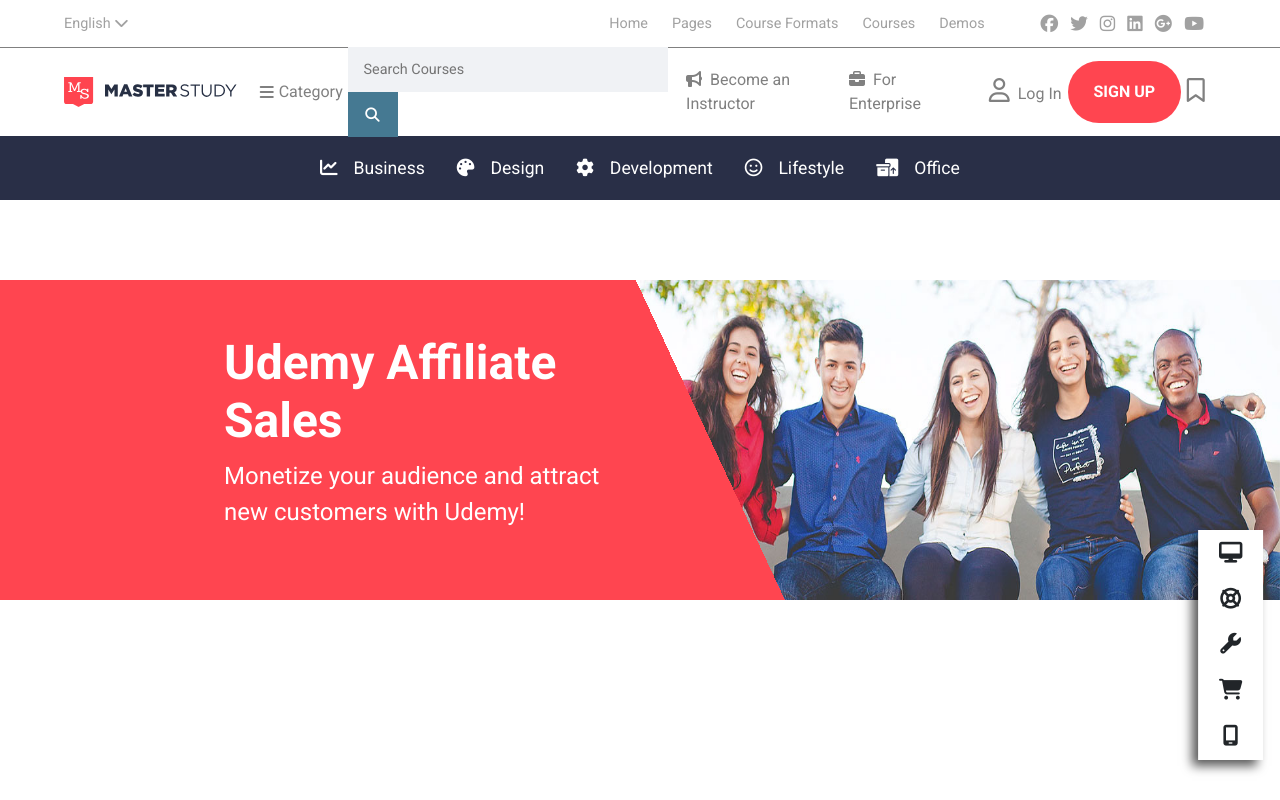
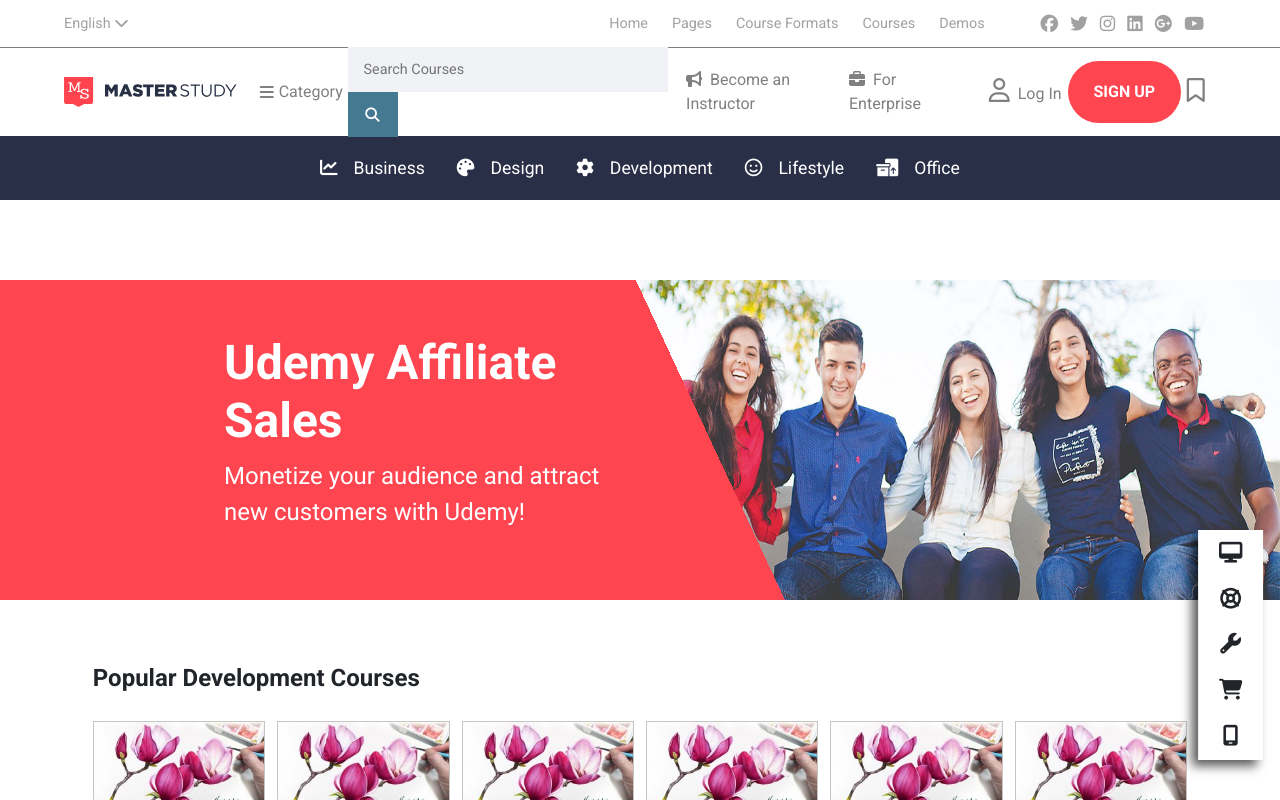
Before and after one commit to scurenza/proj-html-vuejs, a Vue app: page / in a window 1280 px wide. Built offline with nearby package versions, Linux system fonts and the light colour scheme.

Commit message:
layout card completo

```diff
--- /dev/null
+++ b/src/components/AppCard.vue
@@ -0,0 +1,80 @@
+<script>
+export default {
+    name: "AppCard",
+    props: {
+        cards: Object
+    },
+    methods: {
+        getImagePath: function(imgPath) {
+            return new URL(imgPath, import.meta.url).href;
+        }
+    }
+}
+</script>
+
+<template>
+    <div class="card-container">
+        <div class="image">
+            <img src="../assets/images/1109398_4c13-272x161.jpg" alt="">
+        </div>
+        <div class="card-description">
+            <div class="category mt-1">
+                <span> Development ></span>
+            </div>
+            <div class="card-text mt-2 pb-3">
+                the complete iOS 10 & Swift 3 Developer Course
+            </div>
+            <div class="card-bottom mt-3 d-flex justify-content-between align-items-center">
+                <div class="vote">
+                    <img src="../assets/images/starfull.svg" alt="">
+                    <img src="../assets/images/starfull.svg" alt="">
+                    <img src="../assets/images/starfull.svg" alt="">
+                    <img src="../assets/images/starfull.svg" alt="">
+                    <img src="../assets/images/staremptyl.svg" alt="">
+                </div>
+                <div class="price d-flex flex-column">
+                    <span class="original-price">$150</span>
+                    <span class="discount">$25</span>
+                </div>
+            </div>
+        </div>
+    </div>
+
+</template>
+
+<style lang="scss" scoped>
+@use '../styles/partials/variables' as *;
+
+.card-container {
+    min-height: 350px;
+    width: calc(100% / 6 - 10px);
+    margin: 20px 0;
+
+    border: 1px solid rgba(128, 128, 128, 0.459);
+
+    .card-description {
+        padding: 1.2rem;
+
+        .category span {
+            color: grey;
+            font-size: .8rem;
+        }
+        .card-text {
+            border-bottom: 1px solid grey;
+        }
+
+        .price{
+            .original-price {
+                text-decoration: line-through;
+                color: grey;
+                font-size: .75rem;
+            }
+
+            .discount {
+                font-size: 1.1rem;
+                font-weight: 600;
+            }
+        }
+    }
+}
+</style>
--- /dev/null
+++ b/src/components/AppListTop.vue
@@ -0,0 +1,41 @@
+<script>
+import AppCard from './AppCard.vue';
+
+export default {
+    name: "AppListTop",
+    props: {
+        cards: Object
+    },
+    components: { AppCard }
+}
+</script>
+
+<template>
+    <section class="app-list-top">
+        <div class="my-container">
+            <h4 class="title">Popular Development Courses</h4>
+            <div class="card-row d-flex flex-wrap justify-content-between">
+                <AppCard  v-for="n in 6"/>
+                <AppCard  v-for="n in 6"/>
+            </div>
+        </div>
+    </section>
+</template>
+
+<style lang="scss" scoped>
+@use "../styles/partials/variables" as *;
+
+.app-list-top {
+    margin: 2rem;
+
+    .title {
+        font-weight: 600;
+        margin-top: 4rem;
+    }
+
+    .row-cols-6 {
+        margin-top: 2rem;
+    }
+}
+
+</style>
--- a/src/components/AppMain.vue
+++ b/src/components/AppMain.vue
@@ -1,12 +1,14 @@
 <script>
 import AppBannerTop from './AppBannerTop.vue';
 import AppTools from './AppTools.vue';
+import AppListTop from './AppListTop.vue';
 
 export default {
     name: "AppMain",
     components: {
         AppBannerTop,
         AppTools,
+        AppListTop,
     },
     data() {
         return {
@@ -37,6 +39,144 @@
                     icon: "<i class=\"fa-solid fa-mobile-screen\"></i>",
                     href: "/phone"
                 },
+            ],
+            cards: [
+                {
+                    imgSrc: "895786_7b4b_2-272x161.jpg",
+                    category: "Development",
+                    text: "The complete iOS 10 & Swift 3 Developer Course",
+                    vote: 4,
+                    price: 199.99,
+                    discountedPrice: 100,
+
+
+                },
+                {
+                    imgSrc: "246154_d8b0_3-272x161.jpg",
+                    category: "Development",
+                    text: "Web Design for Beginners: Real World Coding in HTML & CSS",
+                    vote: 5,
+                    price: 129.99,
+                    discountedPrice: 65
+
+                },
+                {
+                    imgSrc: "752950_b773-272x161.jpg",
+                    category: "Development",
+                    text: "GitHub Ultimate: Master Git and GitHub - Beginner to Expert",
+                    vote: 4,
+                    price: 99.99,
+                    discountedPrice: 50
+
+                },
+                {
+                    imgSrc: "1253188_58f7_2-272x161.jpg",
+                    category: "Development",
+                    text: "The Complete iOS 11 & Swift Developer Course - Build 20 Apps",
+                    vote: 4,
+                    price: 199.99,
+                    discountedPrice: 100
+
+                },
+                {
+                    imgSrc: "919872_ed54_6-272x161.jpg",
+                    category: "Development",
+                    text: "Android Java Masterclass - Become an App Developer",
+                    vote: 4,
+                    price: 99.99,
+                    discountedPrice: 50
+
+                },
+                {
+                    imgSrc: "951684_9c1a_2-272x161.jpg",
+                    category: "Development",
+                    text: "Xamarin Forms: Build Native Cross-platform Apps with C#",
+                    vote: 4,
+                    price: 109.99,
+                    discountedPrice: 95
+
+                },
+                {
+                    imgSrc: "1561458_7f3b-272x161.jpg",
+                    category: "Design",
+                    text: "CSS - The Complete Guide 2020 (incl. Flexbox, Grid & Sass)",
+                    vote: 5,
+                    price: 199.99,
+                    discountedPrice: 100
+
+                },
+                {
+                    imgSrc: "1208228_d61c_4-272x161.jpg",
+                    category: "Design",
+                    text: "Digitally Painting Light and Color: Amateur to Master",
+                    vote: 4,
+                    price: 139.99,
+                    discountedPrice: 70
+
+                },
+                {
+                    imgSrc: "186792_41e4_4-272x161.jpg",
+                    category: "Arts & Crafts",
+                    text: "Become an Arabic Calligraphy Artist from Scratch",
+                    vote: 5,
+                    price: 199.99,
+                    discountedPrice: ""
+
+                },
+                {
+                    imgSrc: "1776542_30b1-272x161.jpg",
+                    category: "Google",
+                    text: "Google Searching Ninja!",
+                    vote: 4,
+                    price: 89.99,
+                    discountedPrice: 45
+
+                },
+                {
+                    imgSrc: "949316_2a64_11-272x161.jpg",
+                    category: "Arts & Crafts",
+                    text: "Foundations for Mastering Watercolor Painting",
+                    vote: 5,
+                    price: 19.99,
+                    discountedPrice: 10
+
+                },
+                {
+                    imgSrc: "381588_2e6d_4-272x161.jpg",
+                    category: "Arts & Crafts",
+                    text: "The Colored Pencil Drawing Course",
+                    vote: 4,
+                    price: 34.99,
+                    discountedPrice: 18
+
+                },
+                {
+                    imgSrc: "838056_611a_3-272x161.jpg",
+                    category: "Arts & Crafts",
+                    text: "Paint Realistic Watercolor and Botanicals - STUDIO BASICS",
+                    vote: 4,
+                    price: 69.99,
+                    discountedPrice: 35
+
+                },
+                {
+                    imgSrc: "1414956_d944_15-272x161.jpg",
+                    category: "Arts & Crafts",
+                    text: "Mastering Brushstrokes - Part 1",
+                    vote: 5,
+                    price: 19.99,
+                    discountedPrice: 10
+
+                },
+                {
+                    imgSrc: "1109398_4c13-272x161.jpg",
+                    category: "Arts & Crafts",
+                    text: "Paint Realistic Watercolour and Botanicals - MAGNOLIAS",
+                    vote: 5,
+                    price: 69.99,
+                    discountedPrice: 35
+
+                },
             ]
 
 
@@ -49,7 +189,7 @@
     <section class="main-section">
         <AppBannerTop :img-src="bannerTop.imgSrc" :alt="bannerTop.alt" :title="bannerTop.title"  :text="bannerTop.text"/>
         <AppTools class="tools" :tools="tools"/>
-
+        <AppListTop />
     </section>
 
 </template>
```
